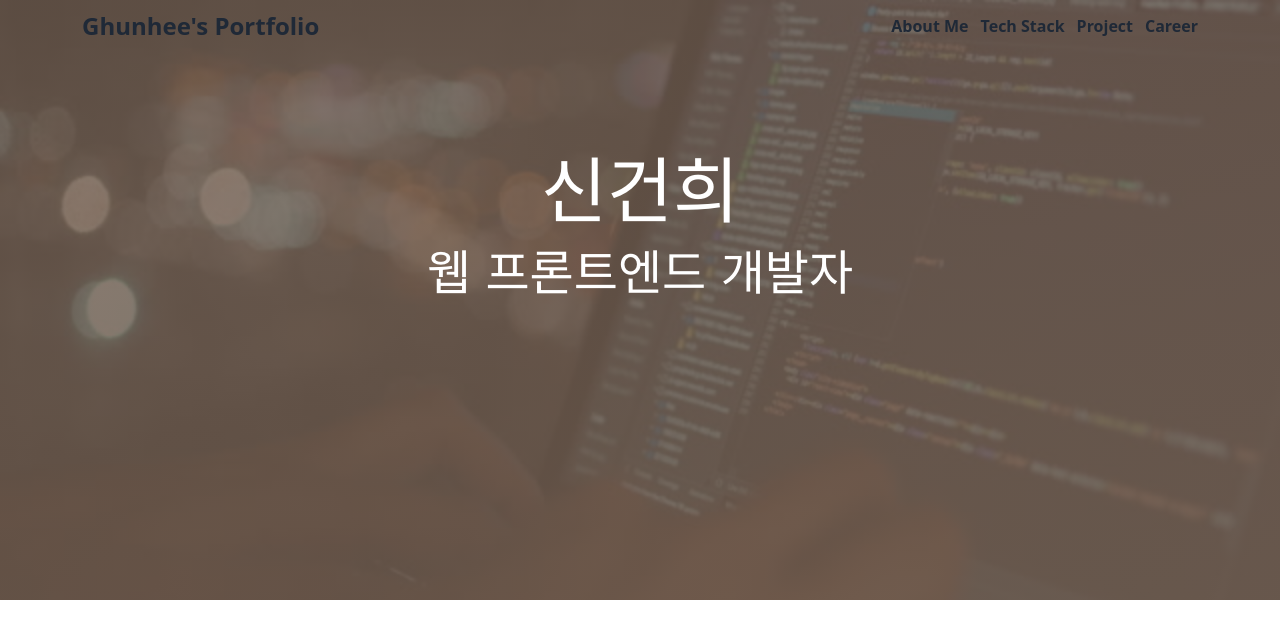
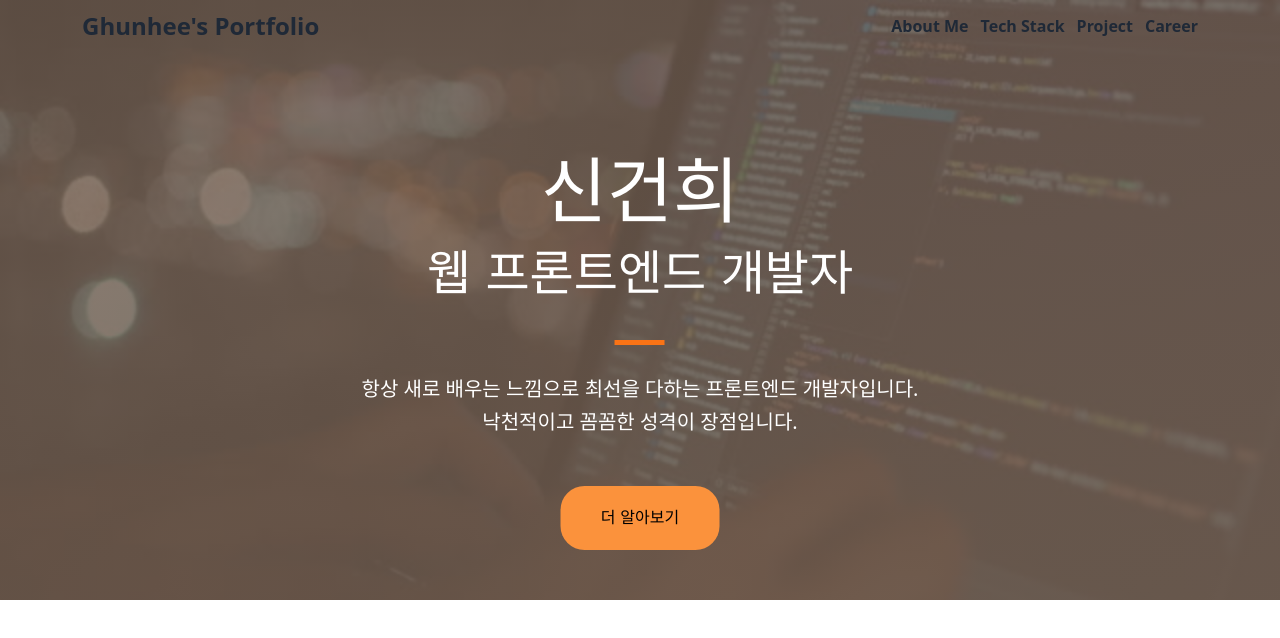
Before and after one commit to vinocturne/portfolio, a React (Vite) app: page / in a window 1280 px wide. Shown: the top 638 px of the page. Built offline with nearby package versions, Linux system fonts and the light colour scheme; a web font is replaced by a local one.

Commit message:
🔨intro

```diff
--- a/src/pages/(root)/components/AboutSection.tsx
+++ b/src/pages/(root)/components/AboutSection.tsx
@@ -1,5 +1,5 @@
 export default function AboutSection() {
-    return <section id={'about'} className={'h-[100dvh]'}>
+    return <section id={'about'}>
 
     </section>
 }
--- a/src/pages/(root)/components/IntroSection.tsx
+++ b/src/pages/(root)/components/IntroSection.tsx
@@ -4,7 +4,18 @@ export default function IntroSection() {
             <section className={'absolute left-[50%] translate-x-[-50%] max-w-[1140px] mx-auto mt-[160px] font-han flex flex-col items-center gap-[20px]'}>
                 <span className={'text-white text-7xl'}>신건희</span>
                 <span className={'text-white text-5xl'}>웹 프론트엔드 개발자</span>
+                <section className={'max-w-[1140px] mt-[20px] mx-auto font-noto flex flex-col items-center justify-center gap-[30px]'}>
+                    <div className={'w-[50px] h-[5px] bg-orange-500'} />
+                    <div className={'flex flex-col text-white items-center justify-center gap-[5px] text-xl'}>
+                        <span>항상 새로 배우는 느낌으로 최선을 다하는 프론트엔드 개발자입니다.</span>
+                        <span>낙천적이고 꼼꼼한 성격이 장점입니다.</span>
+                    </div>
+                </section>
+                <section className={'mt-[30px]'}>
+                    <button className={'px-10 py-5 bg-orange-400 rounded-3xl hover:bg-orange-300'}>더 알아보기</button>
+                </section>
             </section>
+
         </section>
     )
 }
```
